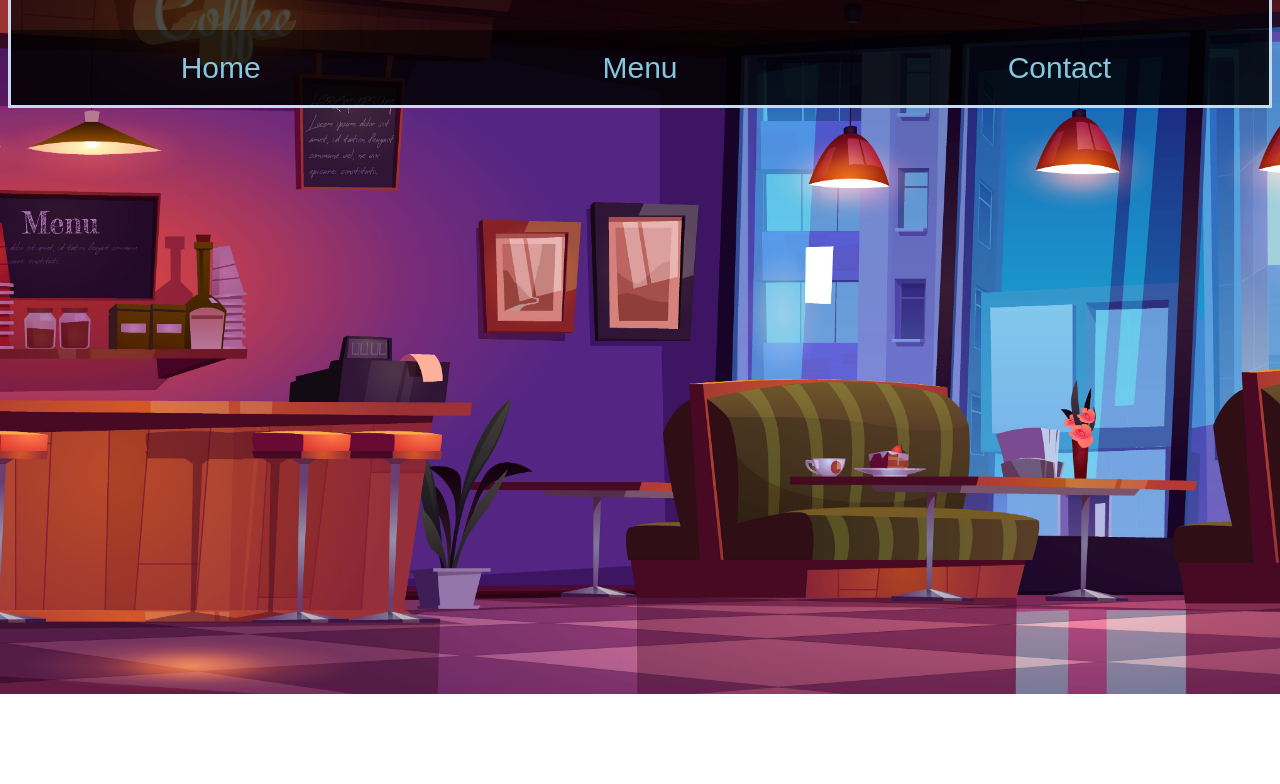
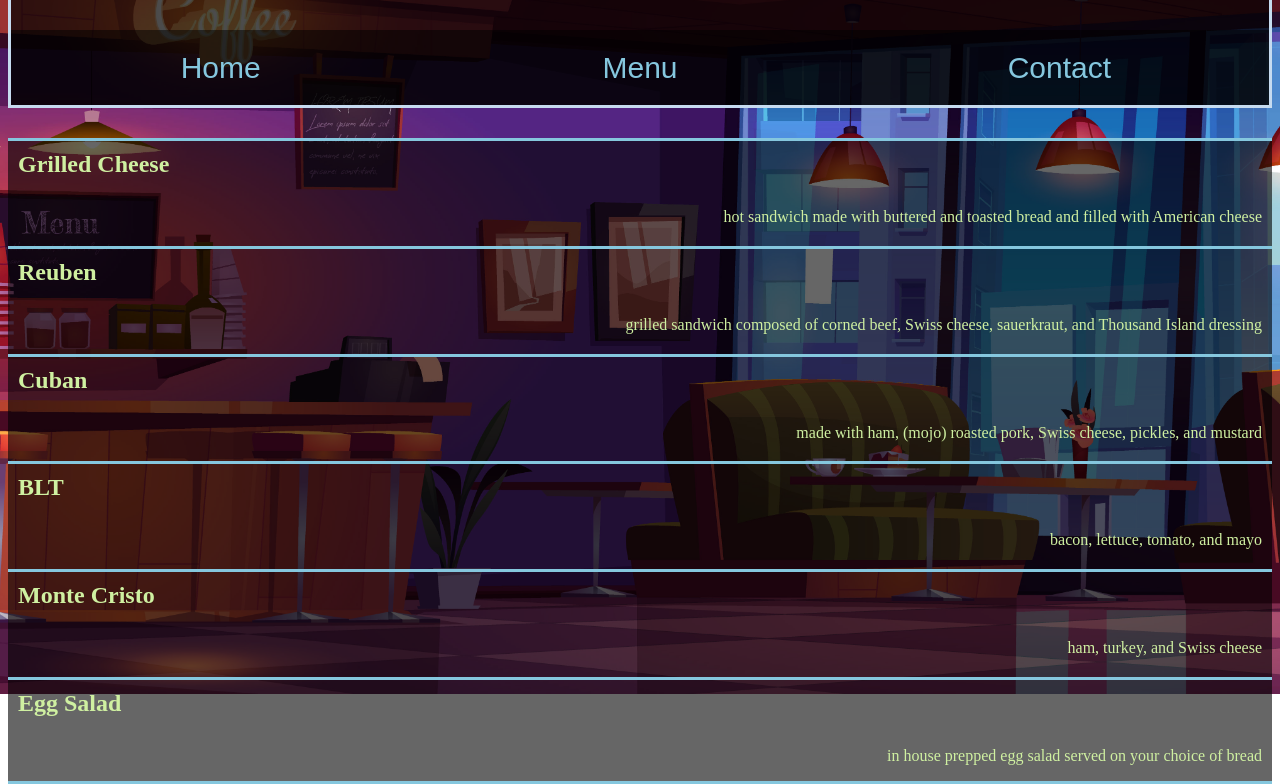
Before and after one commit to shochmut/odin-restaurant-page, a website built with webpack: page dist/index.html in a window 1280 px wide. Shown: the part 106-890 px from the top of the page. Before the commit the page ends 800 px from the top, so only its background shows below. Built offline with Linux system fonts and the light colour scheme.

Commit message:
Created Menu Page

```diff
--- a/src/menu.js
+++ b/src/menu.js
@@ -39,9 +39,10 @@ function loadMenu() {
     const menu = document.createElement('div');
     menu.classList.add('menu');
 
-    menu.appendChild(menuRef.map((item) => {
-        generateMenuItem(item.name, item.description)
-    }))
+    menuRef.map((item) => {
+        menu.appendChild(generateMenuItem(item.name, item.description));
+
+    })
 
 
 
--- a/src/styles.css
+++ b/src/styles.css
@@ -68,3 +68,20 @@ body {
     height: 300px;
     border-radius: 30%;
 }
+
+.menu {
+    background-color: rgba(0,0,0,0.6);
+    border-bottom: solid #85C7DE;
+}
+
+.menu-label {
+    color: #cff0a1;
+    border-top: solid #85C7DE;
+    padding: 10px;
+}
+
+.menu-description {
+    color: #cff0a1;
+    text-align: right;
+    padding-right: 10px;
+}
```
Also changed, not shown: dist/main.js.
